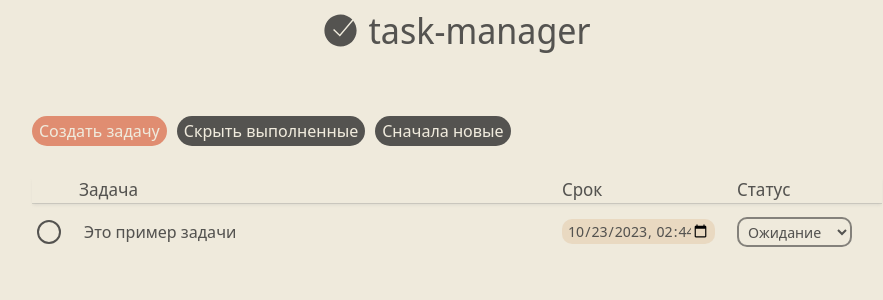
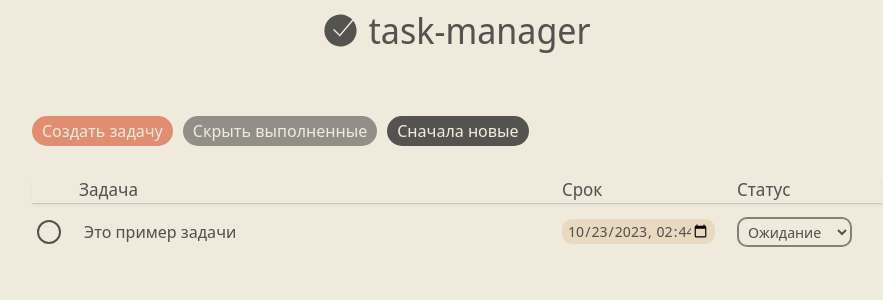
Before and after one commit to netitov/task-manager, a React (Create React App) app: page / in a window 1280 px wide. Shown: the top 300 px of the page, without its empty margins (183-1066 px from the left). Built offline with nearby package versions, Linux system fonts and the light colour scheme.

Commit message:
feat: sorting and filter tasks

```diff
--- a/src/components/Actions/Actions.css
+++ b/src/components/Actions/Actions.css
@@ -9,16 +9,21 @@
   background-color: var(--main-grey);
   color: var(--background-color);
   font-size: 17px;
-  padding: 5px 7px;
+  padding: 5px 10px;
   border-radius: 15px;
   transition: all 0.3s;
   cursor: pointer;
+}
+
+.actions__btn_inactive {
+  opacity: 0.6;
+  cursor: auto;
 }
 
 .actions__btn:first-of-type {
   background-color: #e08d71;
 }
 
-.actions__btn:hover {
+.actions__btn:hover:not(.actions__btn_inactive) {
   background-color: #2c2b2a;
 }
--- a/src/components/Actions/Actions.js
+++ b/src/components/Actions/Actions.js
@@ -1,11 +1,30 @@
 import React from 'react';
 
-function Actions({ openTaskModal }) {
+function Actions({ openTaskModal, sortTable, sortedField, toggleCompleted, completedHidden, taskList }) {
+
+  function handleFilter() {
+    if (taskList.find(i => i.completed) || completedHidden) {
+      toggleCompleted();
+    }
+  }
+
   return (
     <div className='actions'>
       <button type='button' className='actions__btn' onClick={openTaskModal}>Создать задачу</button>
-      <button type='button' className='actions__btn'>Скрыть выполненные</button>
-      <button type='button' className='actions__btn'>Сначала новые</button>
+      <button
+        type='button'
+        className={`actions__btn${!taskList.find(i => i.completed) && !completedHidden ? ' actions__btn_inactive' : ''}`}
+        onClick={handleFilter}
+      >
+        {!completedHidden ? 'Скрыть выполненные' : 'Показать выполненные'}
+      </button>
+      <button
+        type='button'
+        className='actions__btn'
+        onClick={() => sortTable('createAt')}
+      >
+        {sortedField['createAt'] === 'asc' ? 'Сначала старые' : 'Сначала новые'}
+      </button>
     </div>
   )
 }
--- a/src/components/App/App.css
+++ b/src/components/App/App.css
@@ -18,12 +18,13 @@ body {
   font-size: 18px;
   font-weight: 300;
   min-height: 100vh;
-  overflow: hidden;
+  /* overflow: hidden; */
   padding: 0;
 }
 
 .page__table-wrapper {
   width: 100%;
   max-width: 850px;
-  margin: 55px auto;
+  margin: 55px auto 0;
+  padding: 0 10px 55px;
 }
--- a/src/components/App/App.js
+++ b/src/components/App/App.js
@@ -6,12 +6,16 @@ import Actions from '../Actions/Actions';
 import TaskModal from '../TaskModal/TaskModal';
 import { dateToInputValue, addDays } from '../../utils/DateFormater';
 import { updateLocalStorage, removeFromLocalStorage } from '../../utils/LocalStorageHandler';
+import { compareByField } from '../../utils/Sorter';
 
 function App() {
 
   const [taskModalActive, setTaskModalActive] = useState(false);
+  const [fullTaskList, setFullTaskList] = useState([]);
   const [taskList, setTaskList] = useState([]);
   const [activeTask, setActiveTask] = useState({});
+  const [sortedField, setSortedField] = useState({});
+  const [completedHidden, setCompletedHidden] = useState(false);
 
   function openTaskModal(openedTask) {
     setTaskModalActive(true);
@@ -25,6 +29,7 @@ function App() {
 
   function closeTaskModal() {
     setTaskModalActive(false);
+    setActiveTask({});
   }
 
   function generateId() {
@@ -59,7 +64,8 @@ function App() {
       return updatedTasks;
     });
     //updateLocalStorage(task);
-    updateLocalStorage(task, 'tasks');
+    const updatedTaskList = updateLocalStorage(task, 'tasks');
+    setFullTaskList(updatedTaskList);
     closeTaskModal();
   }
 
@@ -68,7 +74,37 @@ function App() {
       const updatedTasks = prevState.filter((item) => item.id !== task.id);
       return updatedTasks;
     });
-    removeFromLocalStorage(task, 'tasks');
+    const updatedTaskList = removeFromLocalStorage(task, 'tasks');
+    setFullTaskList(updatedTaskList);
+  }
+
+  function sortTable(field) {
+    let sortedColumn = sortedField;
+    if (!sortedColumn[field]) {
+      sortedColumn = { [field]: 'asc' };
+    } else {
+      sortedColumn = sortedColumn[field] === 'asc' ?  { [field]: 'desc' } :  { [field]: 'asc' };
+    }
+
+    const sortedArr = [...taskList].sort(compareByField(field, sortedColumn[field]));
+
+    setTaskList(sortedArr);
+    //set sorted field for styling table header
+    setSortedField(sortedColumn);
+  }
+
+  function toggleCompleted() {
+    //setCompletedHidden
+
+    if (!completedHidden) {
+      const filteredTasks = taskList.filter(i => !i.completed);
+      setTaskList(filteredTasks);
+      setCompletedHidden(true);
+    } else {
+      setTaskList(fullTaskList);
+      setCompletedHidden(false);
+    }
+
   }
 
   //set tasks from local storage
@@ -78,11 +114,16 @@ function App() {
     //if there are saved tasks - render them
     if (savedTasks) {
       setTaskList(savedTasks);
+      setFullTaskList(savedTasks);
     } else {
       //otherwise create task-example
-      saveTask({ title: 'Это пример задачи' });
+      saveTask({
+        title: 'Это пример задачи',
+        status: 'Ожидание',
+        completed: false,
+        createAt: new Date()
+       });
     }
-
   }, [])
 
   return (
@@ -93,12 +134,19 @@ function App() {
         <div className='page__table-wrapper'>
           <Actions
             openTaskModal={openTaskModal}
+            sortTable={sortTable}
+            sortedField={sortedField}
+            toggleCompleted={toggleCompleted}
+            completedHidden={completedHidden}
+            taskList={taskList}
           />
           <TaskTable
             tasks={taskList}
             openTaskModal={openTaskModal}
             saveTask={saveTask}
             deleteTask={deleteTask}
+            sortTable={sortTable}
+            sortedField={sortedField}
           />
         </div>
       </main>
--- a/src/components/TaskModal/TaskModal.css
+++ b/src/components/TaskModal/TaskModal.css
@@ -92,6 +92,7 @@
   transition: all 0.3s;
   font-size: 15px;
   text-align: start;
+  border: none;
 }
 
 .task-modal__date:hover, .task-modal__status:hover {
--- a/src/components/TaskModal/TaskModal.js
+++ b/src/components/TaskModal/TaskModal.js
@@ -10,12 +10,25 @@ function TaskModal({ modalActive, closeModal, saveTask, activeTask }) {
   function handeFormChange(e) {
     const value = e.target.value || e.currentTarget.textContent;
     const name = e.target.name || e.currentTarget.getAttribute('name');
-    setFormData({...formData, [name]: value })
+    //setFormData({...formData, [name]: value })
+
+    if (name === 'status') {
+      //update checkbox when status is changed
+      const completeStatus = value === 'Выполнено' ? true : false;
+      setFormData({ ...formData, [name]: value, completed: completeStatus });
+    } else {
+      setFormData({ ...formData, [name]: value });
+    }
   }
 
   function handleSubmit(e) {
     e.preventDefault();
-    saveTask(formData);
+    if (formData.createAt) {
+      saveTask(formData);
+    } else {
+      //add date of creation for new task
+      saveTask({...formData, createAt: new Date()});
+    }
   }
 
 
--- a/src/components/TaskTable/TaskTable.css
+++ b/src/components/TaskTable/TaskTable.css
@@ -23,6 +23,19 @@
   font-weight: 300;
   text-align: start;
   padding: 3px 5px;
+  cursor: pointer;
+}
+
+.table__header_asc:after {
+  content: '🠇';
+  margin-left: 2px;
+  color: #545350b0;
+}
+
+.table__header_desc:after {
+  content: '🠅';
+  margin-left: 2px;
+  color: #545350b0;
 }
 
 .table__header:first-of-type {
--- a/src/components/TaskTable/TaskTable.js
+++ b/src/components/TaskTable/TaskTable.js
@@ -1,6 +1,6 @@
 import React from 'react';
 
-function TaskTable({ tasks, openTaskModal, saveTask, deleteTask }) {
+function TaskTable({ tasks, openTaskModal, saveTask, deleteTask, sortTable, sortedField }) {
 
   function handleChange(e, i) {
     const name = e.target.name || e.target.getAttribute('name');
@@ -28,6 +28,10 @@ function TaskTable({ tasks, openTaskModal, saveTask, deleteTask }) {
     deleteTask(i);
   }
 
+  /* function handleSorting(e) {
+    console.log(e.target.textContent)
+  } */
+
   function getStatusStyle(status) {
     if (status === 'Выполнено') {
       return ' table__status_completed';
@@ -38,15 +42,44 @@ function TaskTable({ tasks, openTaskModal, saveTask, deleteTask }) {
     }
   }
 
+  function getSortStye(field) {
+    if (sortedField[field]) {
+      if (sortedField[field] === 'asc') {
+        return ' table__header_asc';
+      } else if (sortedField[field] === 'desc') {
+        return ' table__header_desc';
+      } else {
+        return '';
+      }
+    } else {
+      return '';
+    }
+  }
+
   return (
     <table className='table'>
       <thead>
         <tr className='table__head-row'>
           <th className='table__header table__header-check'></th>
-          <th className='table__header'>Задача</th>
+          <th
+            className={`table__header${getSortStye('title')}`}
+            onClick={() => sortTable('title')}
+          >
+            Задача
+          </th>
           <th className='table__header'></th>
-          <th className='table__header'>Срок</th>
-          <th className='table__header'>Статус</th>
+          <th
+            className={`table__header${getSortStye('term')}`}
+            onClick={() => sortTable('term')}
+          >
+            Срок
+          </th>
+          <th
+            className={`table__header${getSortStye('status')}`}
+            onClick={() => sortTable('status')}
+          >
+            Статус
+          </th>
         </tr>
       </thead>
 
--- a/src/utils/LocalStorageHandler.js
+++ b/src/utils/LocalStorageHandler.js
@@ -1,5 +1,3 @@
-
-
 export function updateLocalStorage(task, item) {
   const savedTasks = JSON.parse(localStorage.getItem(item)) || [];
   const index = savedTasks.findIndex(item => item.id === task.id);
@@ -10,10 +8,14 @@ export function updateLocalStorage(task, item) {
     savedTasks.push(task);
   }
   localStorage.setItem(item, JSON.stringify(savedTasks));
+
+  return savedTasks;
 }
 
 export function removeFromLocalStorage(task, item) {
   const savedTasks = JSON.parse(localStorage.getItem(item)) || [];
   const updatedTasks = savedTasks.filter((item) => item.id !== task.id);
   localStorage.setItem(item, JSON.stringify(updatedTasks));
+
+  return updatedTasks;
 }
--- /dev/null
+++ b/src/utils/Sorter.js
@@ -0,0 +1,27 @@
+export function compareByField(field, order) {
+  return function(a, b) {
+    const aValue = a[field];
+    const bValue = b[field];
+
+    //if filed is date
+    if (field === 'createAt') {
+      const dateA = new Date(aValue);
+      const dateB = new Date(bValue);
+
+      if (dateA < dateB) {
+        return order === 'asc' ? 1 : -1;
+      } else if (dateA > dateB) {
+        return order === 'asc' ? -1 : 1;
+      }
+    }
+
+    //if filed is not date
+    if (aValue < bValue) {
+      return order === 'asc' ? -1 : 1;
+    } else if (aValue > bValue) {
+      return order === 'asc' ? 1 : -1;
+    }
+
+    return 0;
+  };
+}
```
